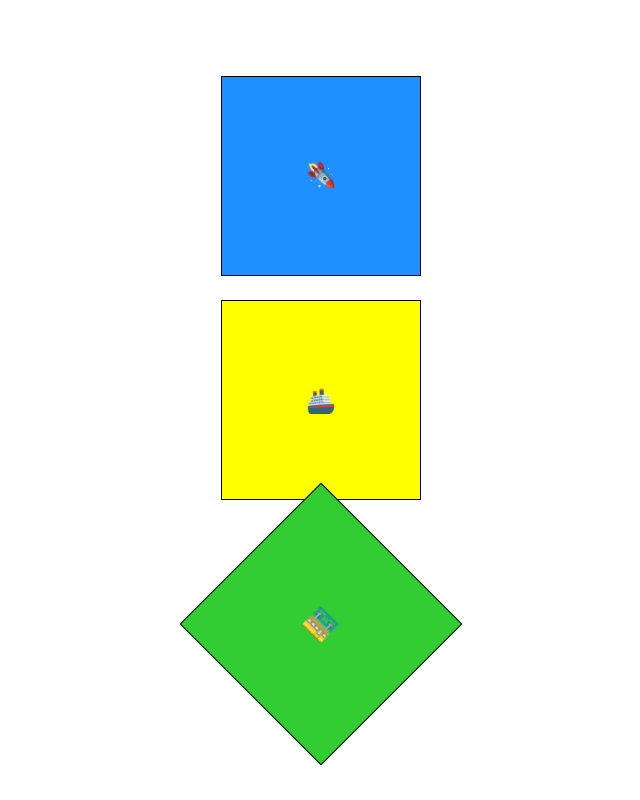
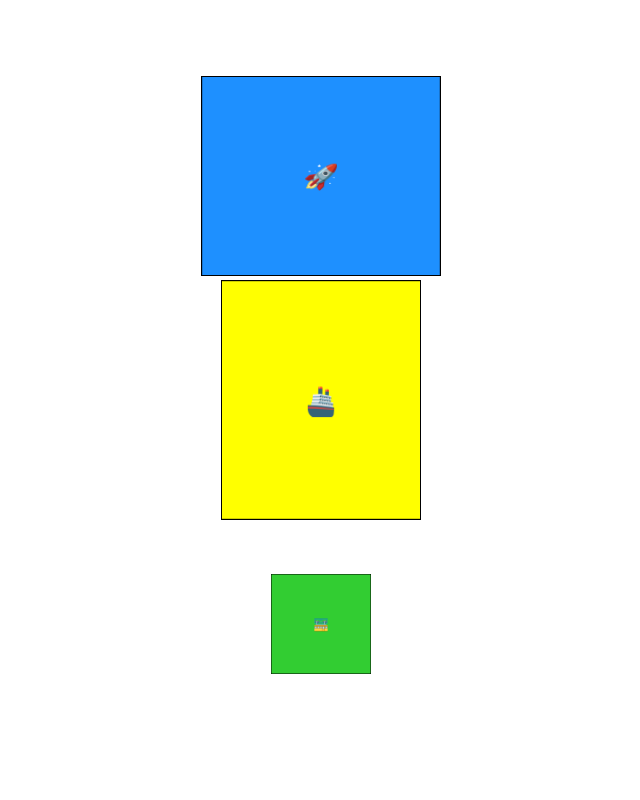
Before and after one commit to Intira-72/css-learning-project, a plain HTML site: page Chapter 21 - Animated Responsive Navbar/index.html in a window 1280 px wide. Shown: the whole page, without its empty margins (319-959 px from the left). Drawn offline with Linux system fonts and the light colour scheme.

Commit message:
Update: Chapter 21
CSS transform
- scale

```diff
--- a/Chapter 21 - Animated Responsive Navbar/css/styles.css
+++ b/Chapter 21 - Animated Responsive Navbar/css/styles.css
@@ -36,18 +36,21 @@ main div {
 
 div:first-child {
     background-color: dodgerblue;
-    transform: rotateX(180deg);
+    transform: scaleX(120%);
+    /* transform: rotateX(180deg); */
     /* transform: translateX(50%); */
 }
 
 div:nth-child(2) {
     background-color: yellow;
-    transform: rotateY(180deg);
+    transform: scaleY(120%);
+    /* transform: rotateY(180deg); */
     /* transform: translateY(2rem); */
 }
 
 div:last-child {
     background-color: limegreen;
-    transform: rotateZ(45deg);
+    transform: scale(50%, 50%);
+    /* transform: rotateZ(45deg); */
     /* transform: translate(100%, -2rem); */
 }
```
